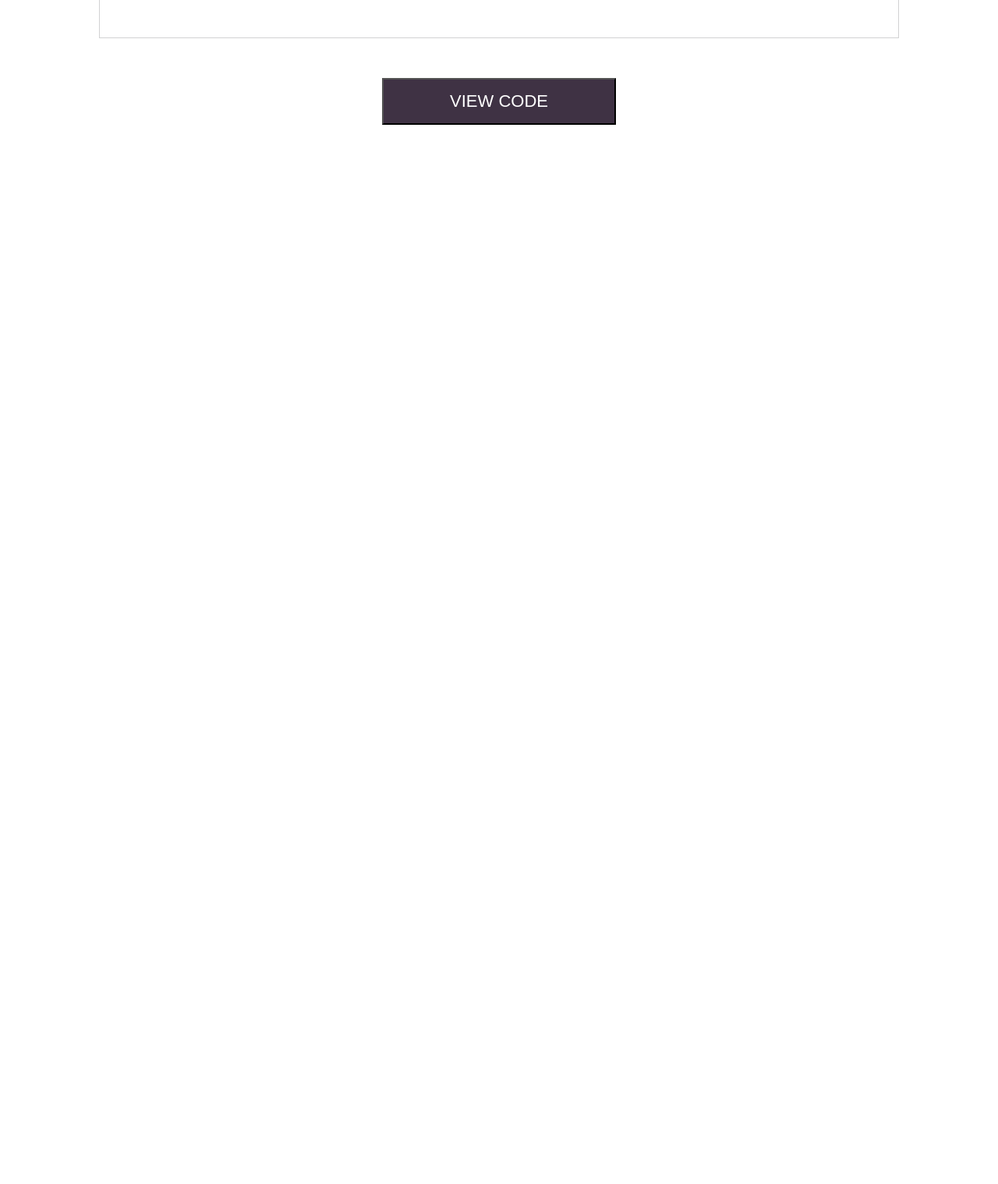
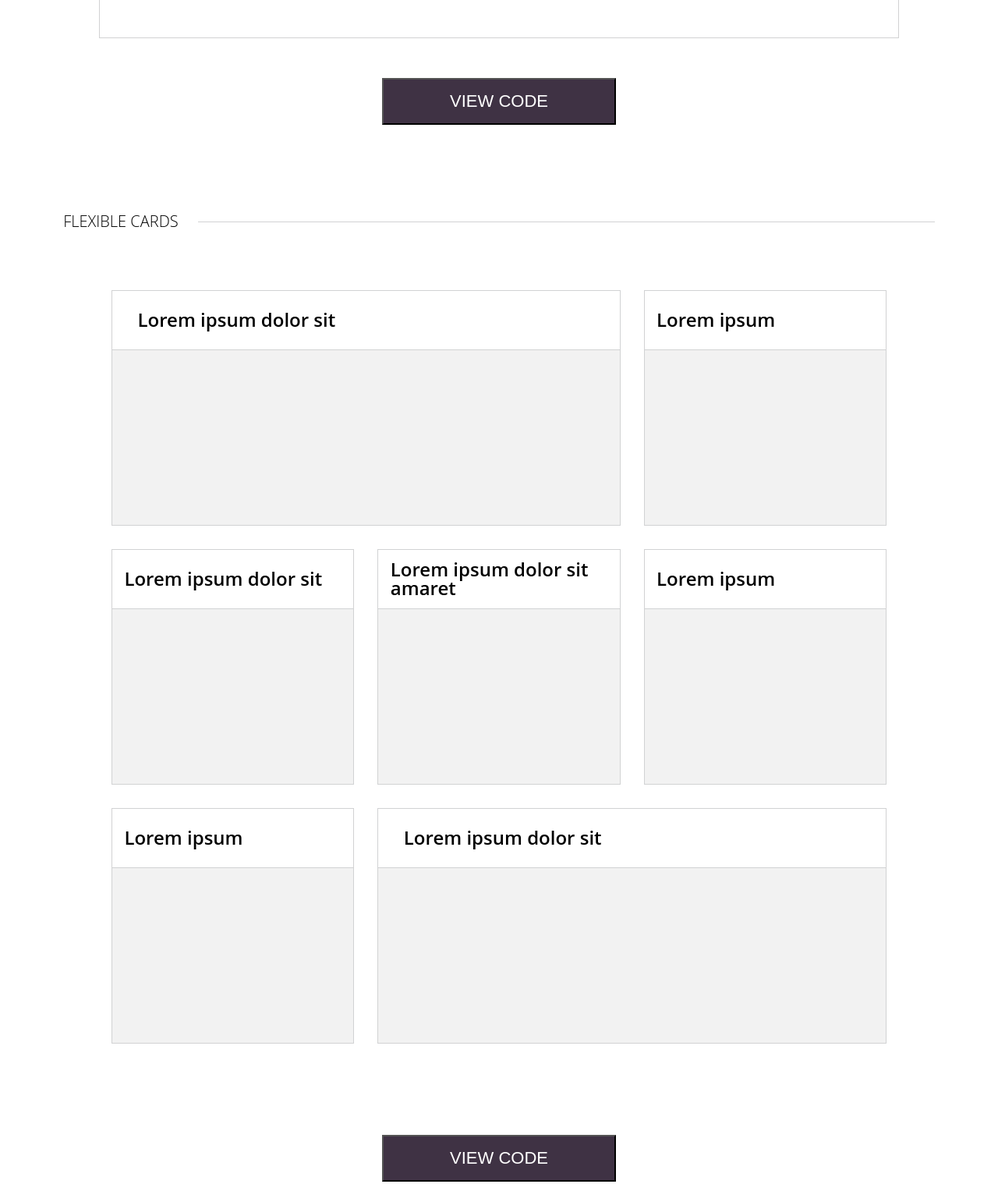
Before and after one commit to seamus-quinn/pattrn-party, a website: page index.html in a window 1280 px wide. Shown: the part 668-2186 px from the top of the page at 78% size. Before the commit the page ends 880 px from the top, so only its background shows below. Drawn offline with Linux system fonts and the light colour scheme.

Commit message:
Style flex cards

```diff
--- a/index.html
+++ b/index.html
@@ -38,6 +38,61 @@
       <button class="view-code-button">VIEW CODE</button>
     </a>
   </section>
+  <section class="break">
+    <div class="break-title">FLEXIBLE CARDS</div>
+    <div class="break-border"></div>
+  </section>
+  <section class="flex-card-container">
+    <div class="flex-cards">
+      <div class="card one">
+        <div class="card-header">
+          Lorem ipsum dolor sit
+        </div>
+        <div class="card-image wide"></div>
+      </div>
+      <div class="card two">
+        <div class="card-header">
+          Lorem ipsum
+        </div>
+        <div class="card-image"></div>
+      </div>
+      <div class="card three">
+        <div class="card-header">
+          Lorem ipsum dolor sit
+        </div>
+        <div class="card-image"></div>
+      </div>
+      <div class="card four">
+        <div class="card-header">
+          Lorem ipsum dolor sit amaret
+        </div>
+        <div class="card-image"></div>
+      </div>
+      <div class="card five">
+        <div class="card-header">
+          Lorem ipsum
+        </div>
+        <div class="card-image"></div>
+      </div>
+      <div class="card six">
+        <div class="card-header">
+          Lorem ipsum
+        </div>
+        <div class="card-image"></div>
+      </div>
+      <div class="card seven">
+        <div class="card-header wide">
+          Lorem ipsum dolor sit
+        </div>
+        <div class="card-image"></div>
+      </div>
+    </div>
+  </section>
+  <section class="view-code-section">
+    <a href="https://codepen.io/sumaesquinn/pen/mjVpMg" target="_blank">
+      <button class="view-code-button">VIEW CODE</button>
+    </a>
+  </section>
   <script type="text/javascript" src="./scripts.js"></script>
 </body>
 </html>
--- a/styles/styles.scss
+++ b/styles/styles.scss
@@ -127,3 +127,42 @@ body {
     font-weight: 100;
   }
 }
+
+.flex-card-container {
+  display: flex;
+  justify-content: center;
+  margin-bottom: 4%;
+}
+
+.flex-cards {
+  width: 80%;
+  display: grid;
+  grid-template-columns: 1fr 1fr 1fr;
+  grid-template-rows: 1fr 1fr 1fr;
+  .card {
+    height: 300px;
+    border: 1px solid #D1D2D3;
+    margin: 15px;
+    display: grid;
+    grid-template-rows: 1fr 1fr 1fr 1fr;
+    .card-header {
+      grid-row: 1 /span 1;
+      font-size: 24px;
+      font-weight: 600;
+      display: flex;
+      align-items: center;
+      padding-left: 5%;
+    }
+    .card-image {
+      grid-row: 2 /span 3;
+      border-top: 1px solid #D1D2D3;
+      background: #F2F2F2;
+    }
+  }
+  .one {
+    grid-column: 1 /span 2;
+  }
+  .seven {
+    grid-column: 2 /span 2;
+  }
+}
```
Also changed, not shown: styles/styles.css, 1 other file.
